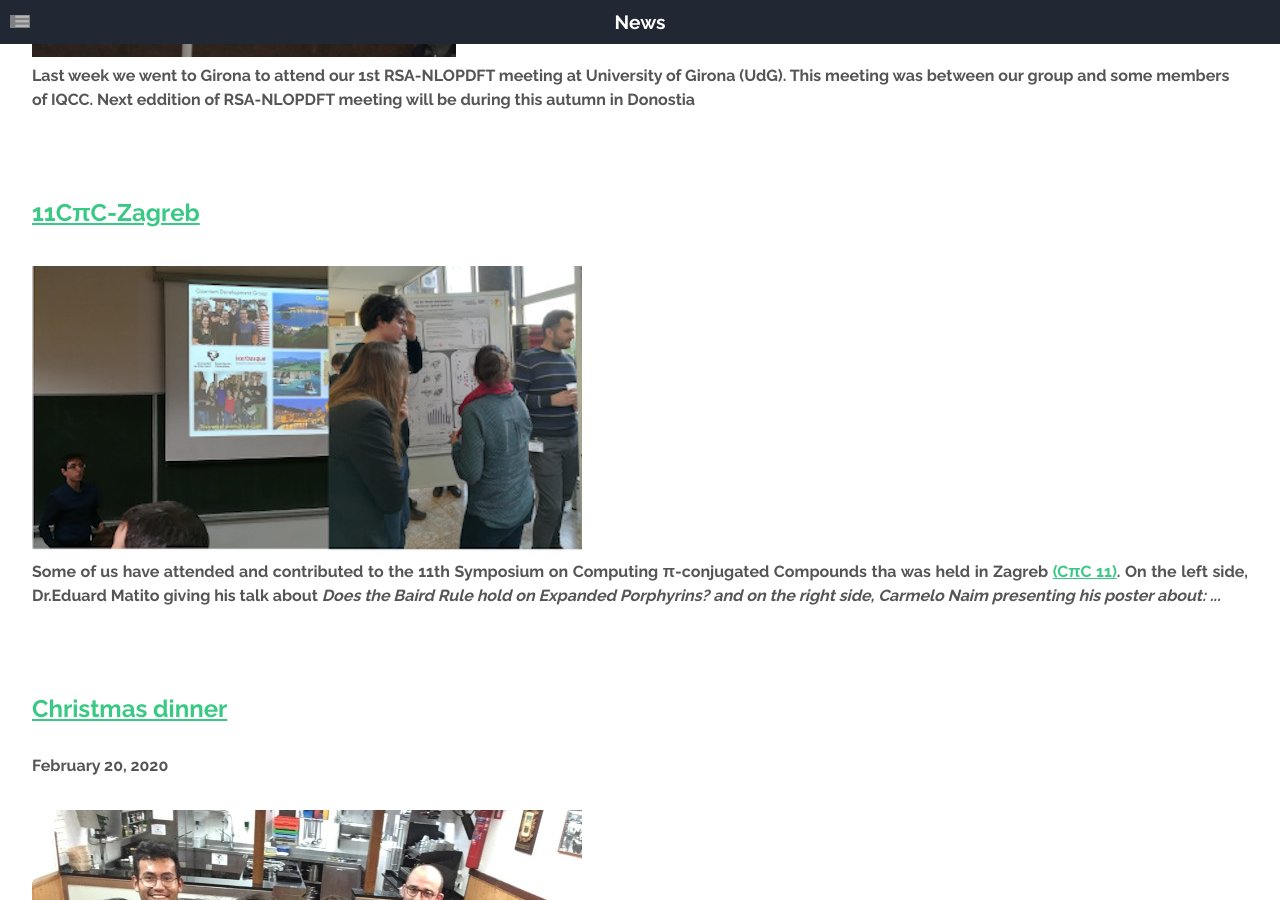
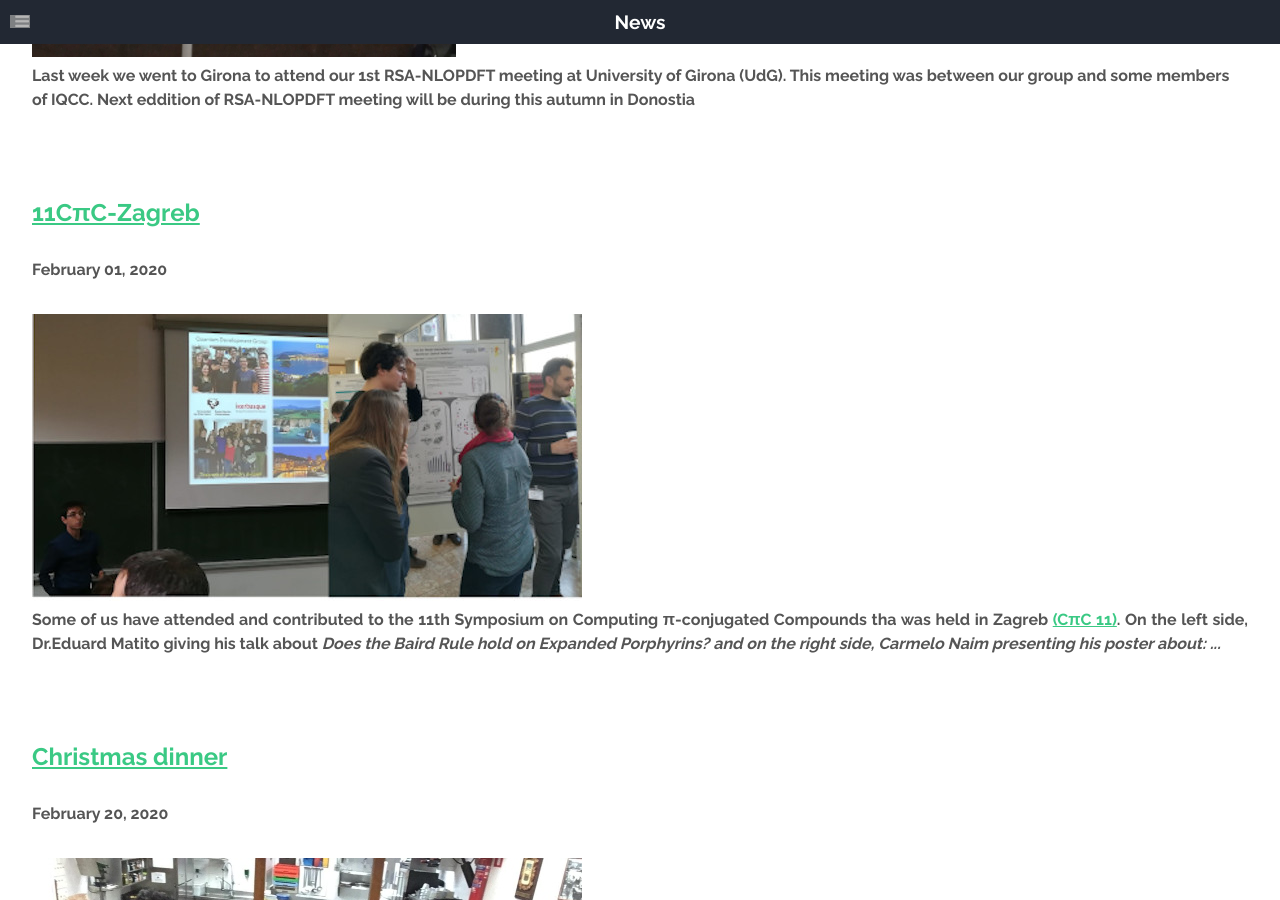
Before and after one commit to old-jekyll-templates/Horizons-Jekyll-Theme, a Jekyll site: the page built from blog/index.html, in a window 1280 px wide and 900 px high, scrolled down 1193 px. Built offline with Jekyll 4.4.1, drawn with Linux system fonts in a browser that asks for light colours; comment, search, counter and statistics services are not loaded; grey boxes are pictures that could not be loaded.

Commit message:
Update 2020-02-01-CpiC-Zagreb.md

```diff
--- a/_posts/2020-02-01-CpiC-Zagreb.md
+++ b/_posts/2020-02-01-CpiC-Zagreb.md
@@ -1,5 +1,6 @@
 ---
 title: 11CπC-Zagreb
+subtitle: <b>February 01, 2020<b>
 featured: images/Zagreb2020.jpg
 layout: post
 ---
```
